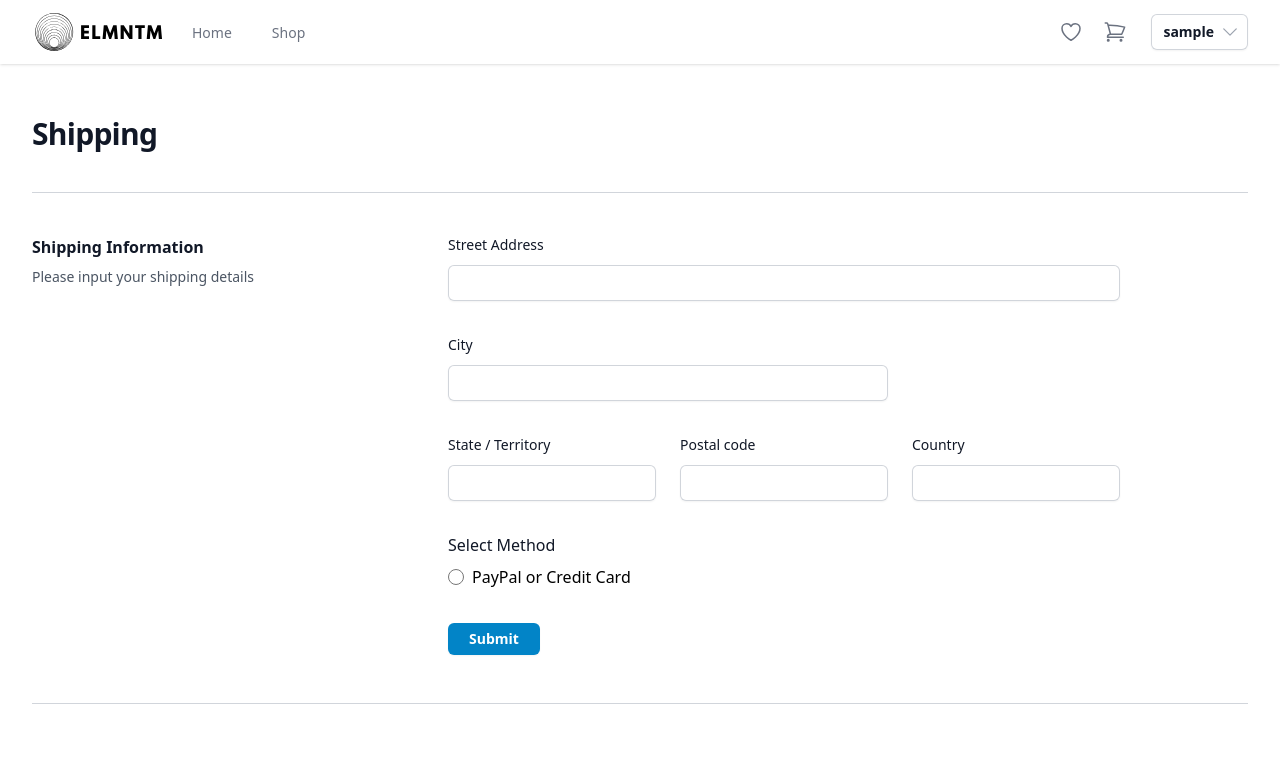
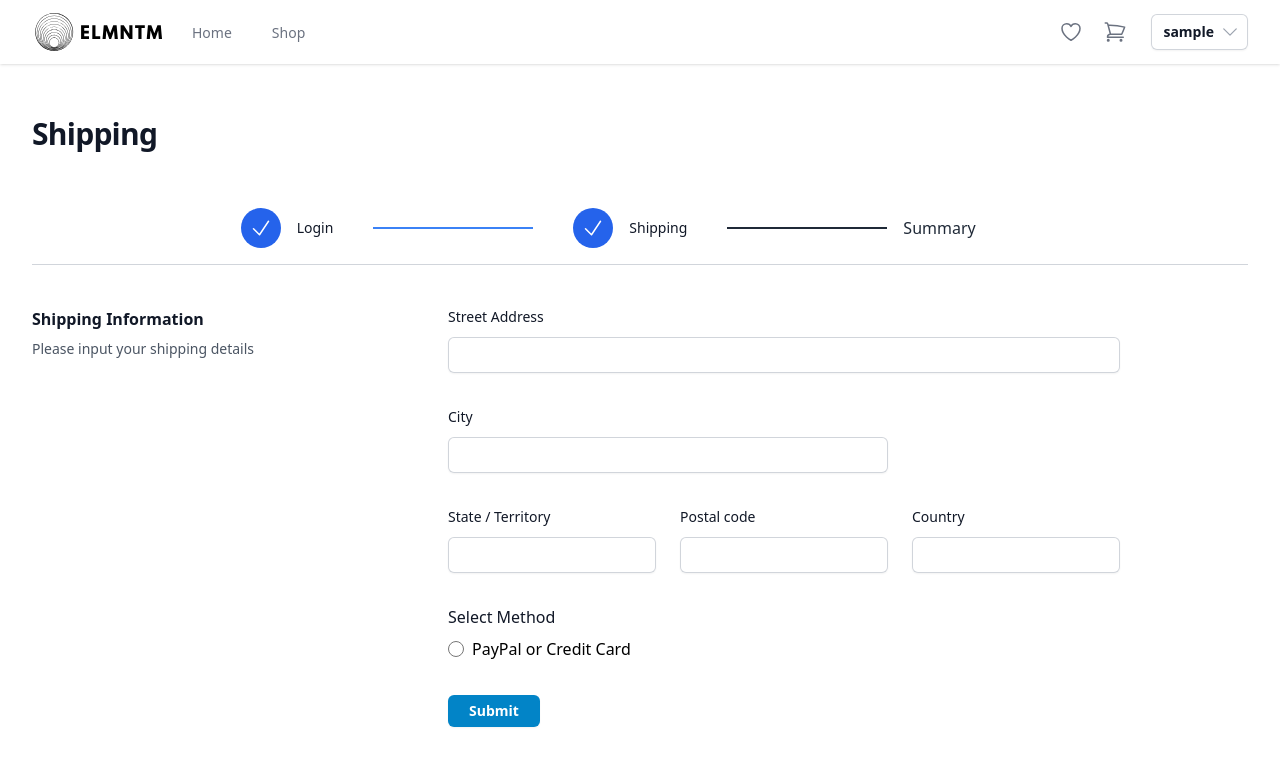
Before and after one commit to nikoauer/Elementum-E-Commerce-Store, a React (Vite) app in the folder Frontend/: page /shipping in a window 1280 px wide. Shown: the top 766 px of the page. Built offline with nearby package versions, Linux system fonts and the light colour scheme; sample sign-in values are in the browser's storage.

Commit message:
added progress step but require tweaking

```diff
--- /dev/null
+++ b/Frontend/src/components/ProgressStep.jsx
@@ -0,0 +1,47 @@
+import { CheckIcon } from "@heroicons/react/24/outline"; // Don't forget to import CheckIcon if not imported already
+
+const ProgressSteps = ({ step1, step2, step3 }) => {
+  return (
+    <div className="flex justify-center items-center space-x-4">
+      <div className={`${step1 ? "text-blue-500" : "text-gray-800"}`}>
+        <span className="flex items-center px-6 py-4 text-sm font-medium">
+          <span className="flex h-10 w-10 flex-shrink-0 items-center justify-center rounded-full bg-blue-600">
+            <CheckIcon className="h-6 w-6 text-white" aria-hidden="true" />
+          </span>
+          <span className="ml-4 text-sm font-medium text-gray-900">Login</span>
+        </span>
+      </div>
+
+      {step2 && (
+        <>
+          {step1 && <div className="h-0.5 w-[10rem] bg-blue-500"></div>}
+          <div className={`${step1 ? "text-blue-500" : "text-gray-800"}`}>
+            <span className="flex items-center px-6 py-4 text-sm font-medium">
+              <span className="flex h-10 w-10 flex-shrink-0 items-center justify-center rounded-full bg-blue-600">
+                <CheckIcon className="h-6 w-6 text-white" aria-hidden="true" />
+              </span>
+              <span className="ml-4 text-sm font-medium text-gray-900">Shipping</span>
+            </span>
+          </div>
+        </>
+      )}
+
+      <div className={`${!step3 ? "text-gray-800" : "text-blue-500"} ${!step3 ? "bg-gray-800" : "bg-blue-500"} w-40 h-0.5`}></div>
+
+      <div className={`${step3 ? "text-blue-500" : "text-gray-800"} ${!step3 ? "w-[10rem]" : ""}`}>
+        {step3 ? (
+          <span className="flex items-center px-6 py-4 text-sm font-medium">
+            <span className="flex h-10 w-10 flex-shrink-0 items-center justify-center rounded-full bg-blue-600">
+              <CheckIcon className="h-6 w-6 text-white" aria-hidden="true" />
+            </span>
+            <span className="ml-4 text-sm font-medium text-gray-900">Summary</span>
+          </span>
+        ) : (
+          <span>Summary</span>
+        )}
+      </div>
+    </div>
+  );
+};
+
+export default ProgressSteps;
--- a/Frontend/src/pages/Orders/Shipping.jsx
+++ b/Frontend/src/pages/Orders/Shipping.jsx
@@ -6,6 +6,7 @@ import {
   saveShippingAddress,
   savePaymentMethod,
 } from "../../redux/features/cart/cartSlice";
+import ProgressStep from "../../components/ProgressStep";
 
 const Shipping = () => {
   const cart = useSelector((state) => state.cart);
@@ -37,6 +38,7 @@ const Shipping = () => {
         <h1 className="text-3xl font-bold tracking-tight text-gray-900 mb-10">
           Shipping
         </h1>
+        <ProgressStep step1 step2 />
         <form onSubmit={submitHandler}>
           <div className="grid grid-cols-1 gap-x-8 gap-y-10 pb-12 md:grid-cols-3 border-b border-t border-gray-300 py-10 scroll-px-3.5">
             <div>
@@ -169,7 +171,7 @@ const Shipping = () => {
                 </div>
               </div>
               <div >
-                <button className="w-full rounded-md bg-sky-600 px-2.5 py-1.5 text-sm font-semibold text-white shadow-sm hover:bg-sky-700 focus-visible:outline focus-visible:outline-2 focus-visible:outline-offset-2 focus-visible:outline-sky-600">
+                <button onClick={submitHandler} className="w-full rounded-md bg-sky-600 px-2.5 py-1.5 text-sm font-semibold text-white shadow-sm hover:bg-sky-700 focus-visible:outline focus-visible:outline-2 focus-visible:outline-offset-2 focus-visible:outline-sky-600">
                   Submit
                 </button>
               </div>
```
